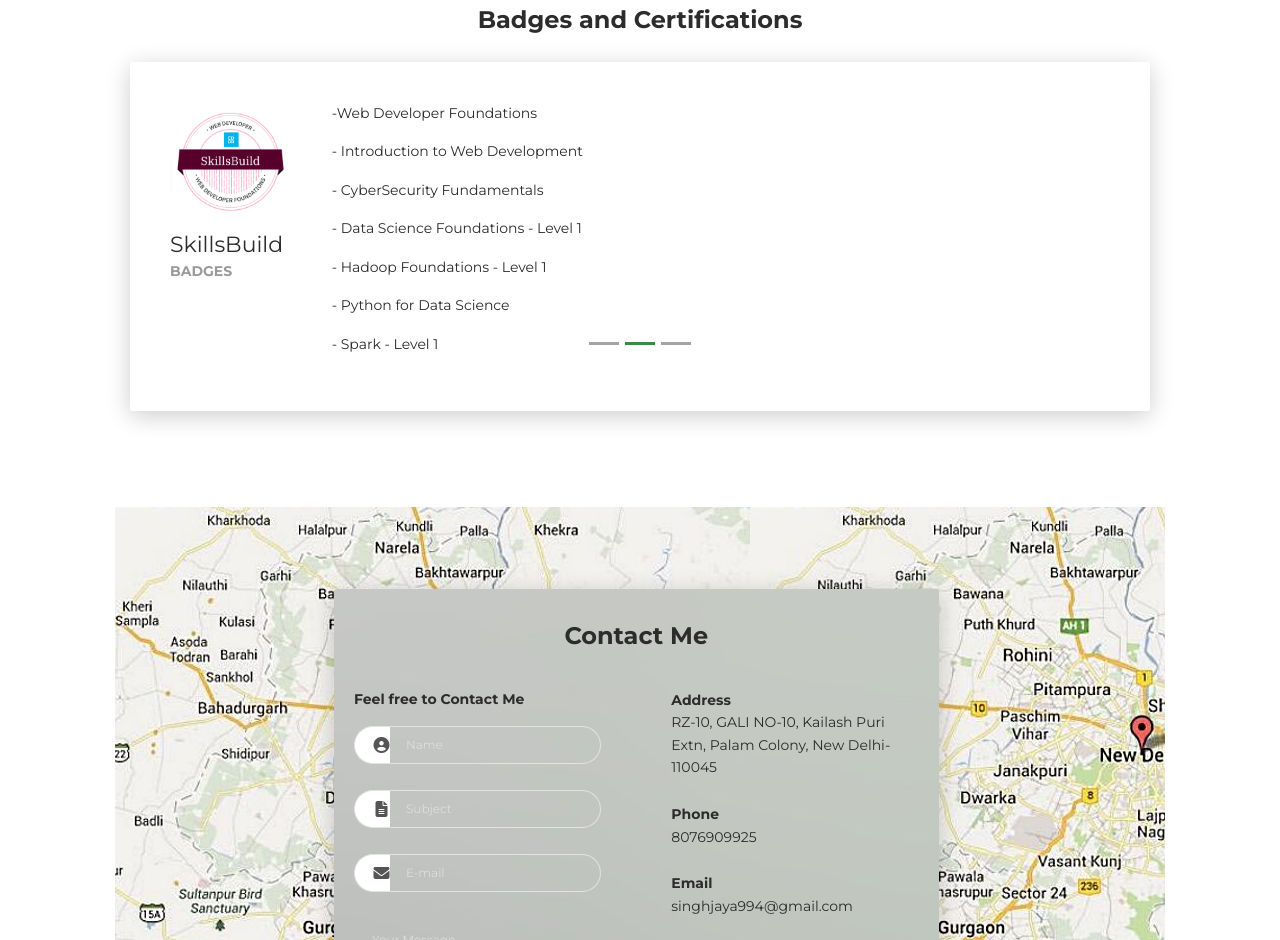
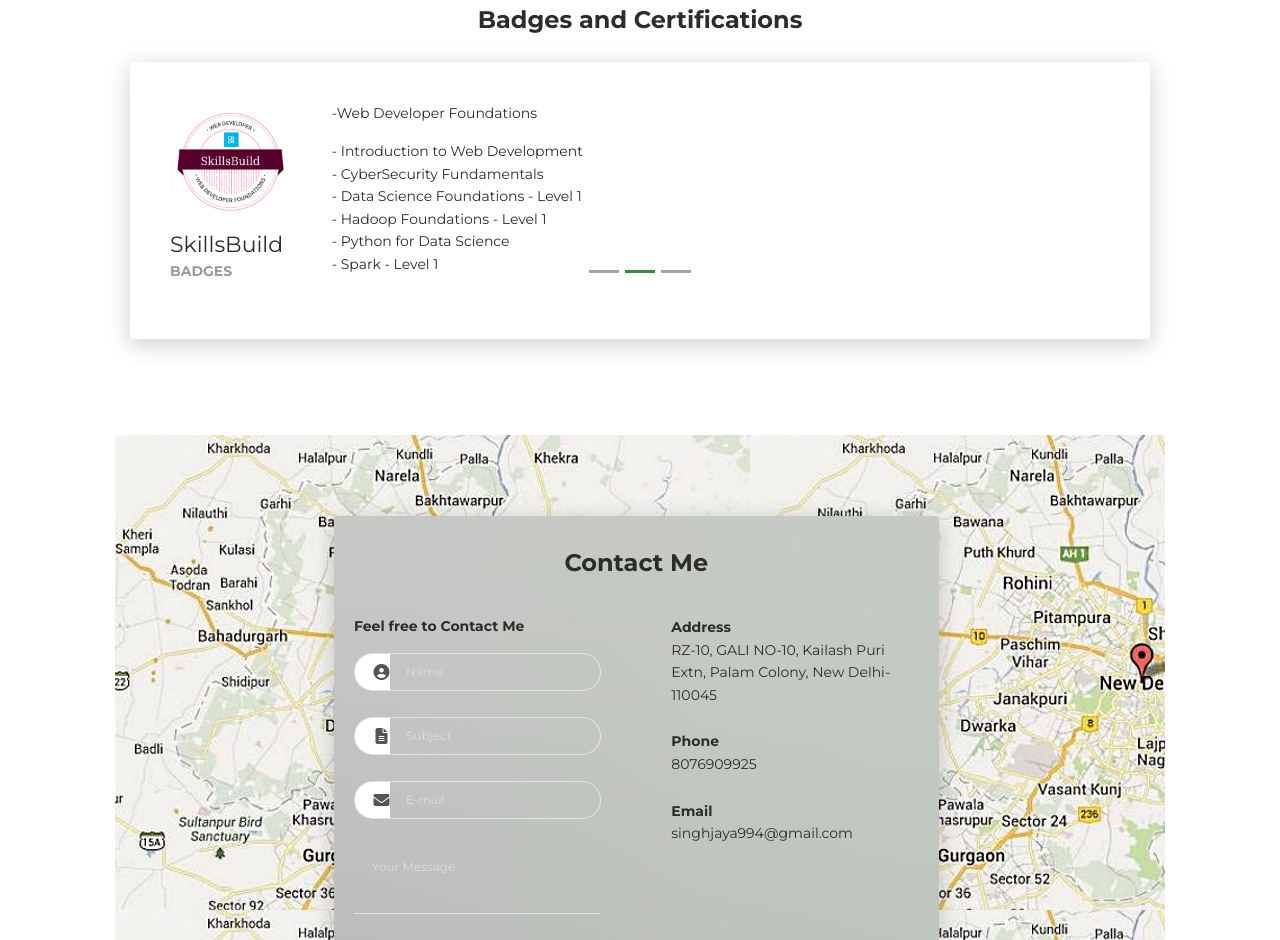
Before and after one commit to jayasingh08/jaya-singh, a plain HTML site: page index.html in a window 1280 px wide. Shown: the part 4674-5614 px from the top of the page. Drawn offline with Linux system fonts and the light colour scheme; animation ran at ten frames a second.

Commit message:
Update index.html

```diff
--- a/index.html
+++ b/index.html
@@ -414,13 +414,13 @@
                 <p class="category">Badges</p>
               </div>
               <div class="col-lg-10 col-md-9">
-                <p> -Web Developer Foundations</p>
-			<p>- Introduction to Web Development</p>
-		      <p>- CyberSecurity Fundamentals</p>
-		      <p>- Data Science Foundations - Level 1</p>
-		      <p>- Hadoop Foundations - Level 1</p>
-		      <p>- Python for Data Science</p>
-		      <p>- Spark - Level 1</p>
+                <p> -Web Developer Foundations<br>
+			<p>- Introduction to Web Development<br>
+		      - CyberSecurity Fundamentals<br>
+		      - Data Science Foundations - Level 1<br>
+		      - Hadoop Foundations - Level 1<br>
+		      - Python for Data Science<br>
+		      - Spark - Level 1</p>
 			</div>
             </div>
           </div>
```
